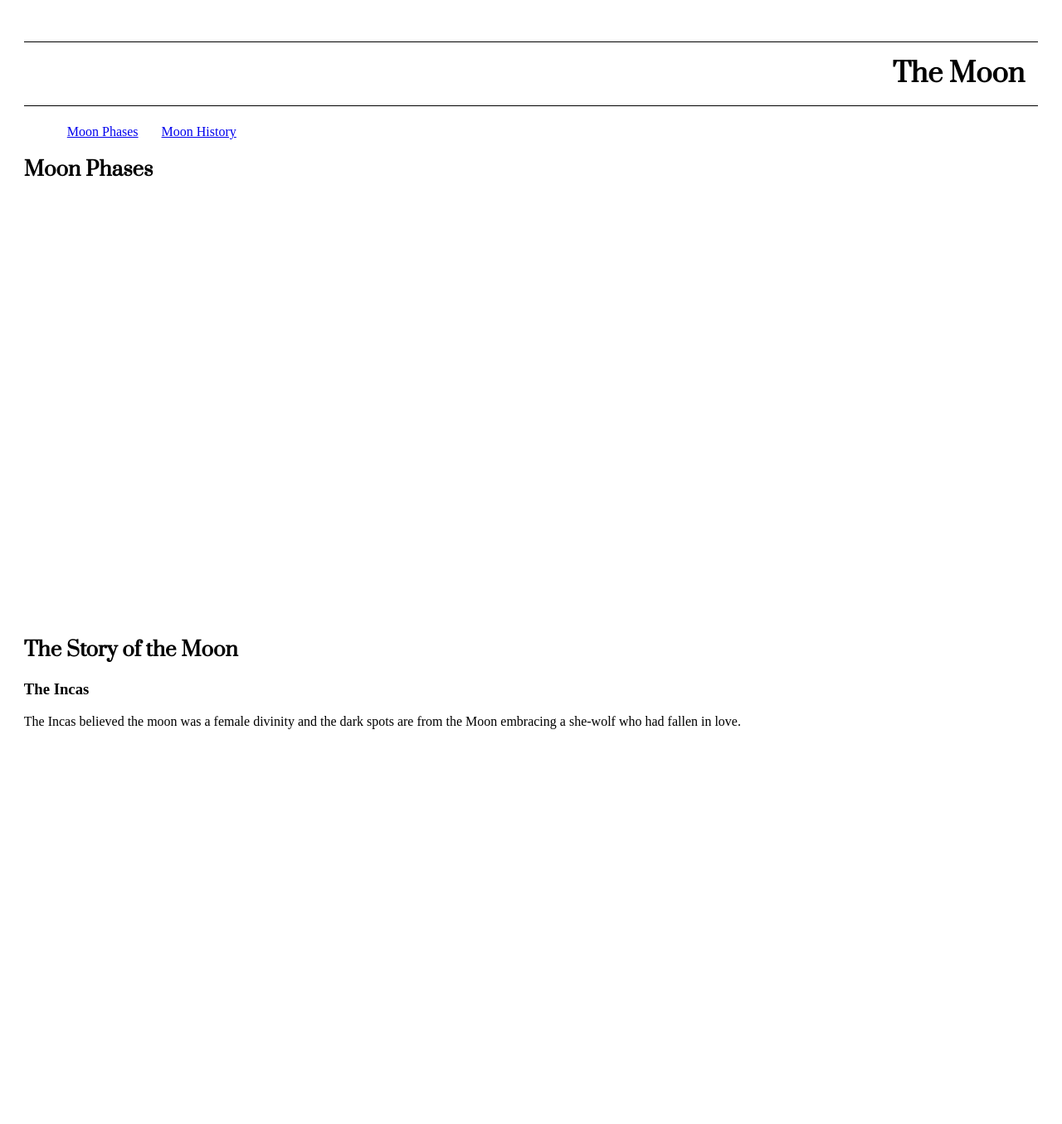
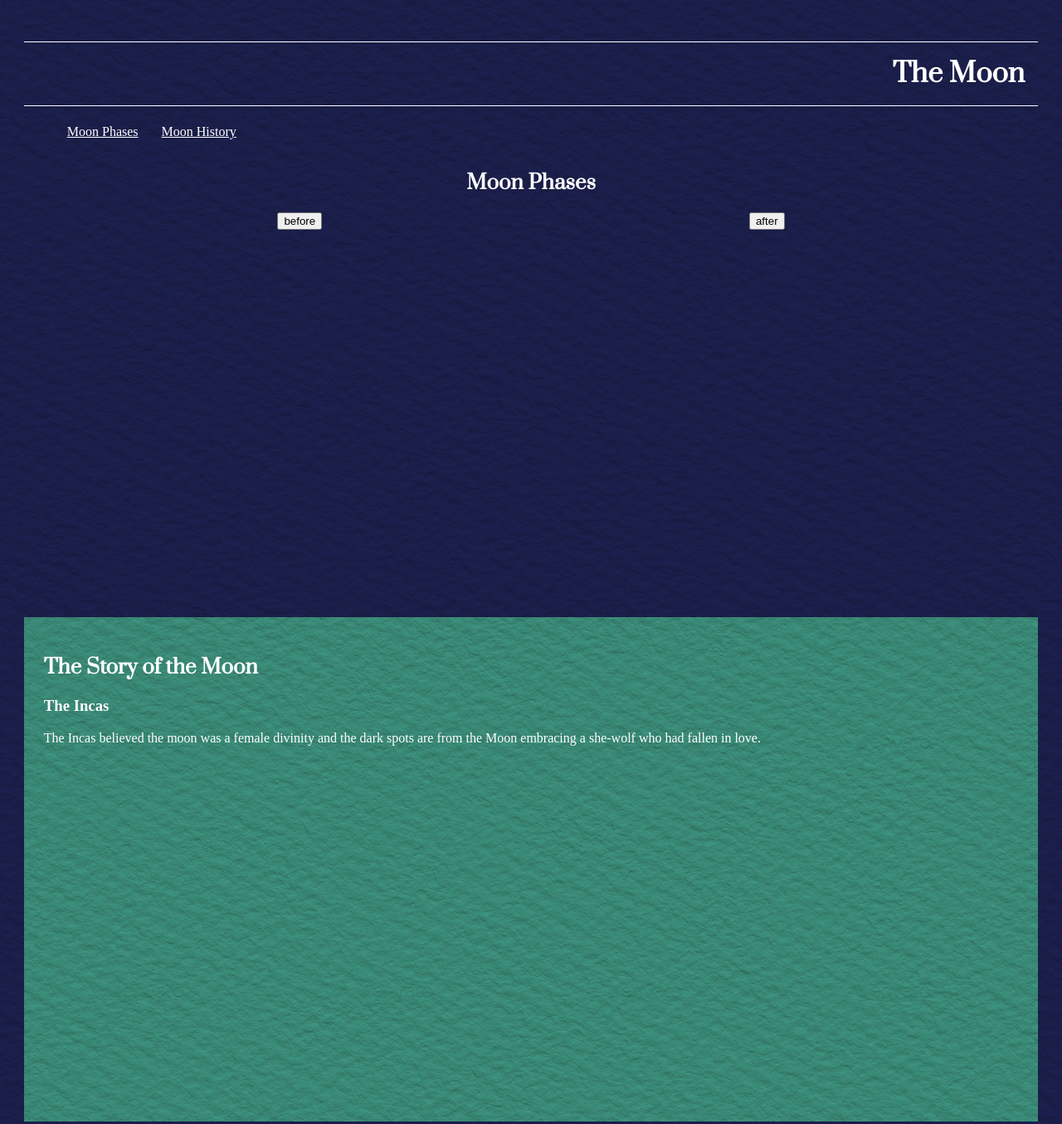
Before and after one commit to LydiaMoo/the_moon, a plain HTML site: page index.html in a window 1280 px wide. Shown: the top 1355 px of the page at 83% size. Drawn offline with Linux system fonts and the light colour scheme; no server answers.

Commit message:
Start to add styling and protoype carousel

```diff
--- a/index.html
+++ b/index.html
@@ -11,7 +11,10 @@
   </head>
   <body>
     <header>
-      <h1>The Moon</h1>
+      <h1>
+        <span id="moon_header"></span>
+        The Moon
+      </h1>
       <nav>
         <ul>
           <li><a href="#moon_phases">Moon Phases</a></li>
@@ -21,6 +24,11 @@
     </header>
     <section id="moon_phases">
       <h2>Moon Phases</h2>
+      <div id="carosel">
+      <button>before</button>
+      <div id="current_data"></div>
+      <button>after</button>
+    </div>
 
     </section>
     <section id="moon_history">
--- a/script.js
+++ b/script.js
@@ -37,13 +37,23 @@ const moonImages = {
 }
 
 fetchCurrentMoonPhase().then((json) => {
-  let currentMoonPhase = json.moonPhase;
-  let imagePhase = moonImages[currentMoonPhase];
-  let text = document.createElement('p');
-  let image = document.createElement("img");
-  image.src=imagePhase;
+  const currentMoonPhase = json.moonPhase;
+  const imagePhase = moonImages[currentMoonPhase];
+
+  const text = document.createElement('p');
   text.innerHTML = currentMoonPhase;
-  const targetElement = document.getElementById('moon_phases');
+
+  const headerText = document.createElement('p');
+  headerText.innerHTML = currentMoonPhase;
+
+  const image = document.createElement('img');
+  image.src = imagePhase;
+
+  const targetElement = document.getElementById('current_data');
   targetElement.appendChild(text);
   targetElement.appendChild(image);
+
+  const headerElement = document.getElementById('moon_header');
+  headerElement.appendChild(headerText);
+  // headerElement.appendChild(image);
 }).catch(e => console.log(e));
--- a/style.css
+++ b/style.css
@@ -9,24 +9,62 @@ font-family: 'Abel', sans-serif; */
 
 body{
   padding: 1.3em;
+  background-image: url("paper.jpeg");
+  background-color: #21265E;
+  background-blend-mode: multiply;
+
 }
 h1{
+
   padding: 0.5em;
   text-align: right;
-  border-top: 1pt black solid;
-  border-bottom: 1pt black solid;
+  color: white;
+  border-top: 1pt white solid;
+  border-bottom: 1pt white solid;
   font-family: 'Prata', serif;
+}
+#moon_header{
+  display: inline-block;
+  float: left;
+  font-size: 10px;
 }
 
 h2{
+  color: white;
   font-family:  'Prata', serif;
 }
 
 li{
+  color: white;
   display: inline;
   padding: 0.75em;
 }
+a{
+  color: white;
+}
 
 section{
+  color: white;
   height: 35em;
 }
+
+#moon_phases{
+  display: flex;
+  flex-direction: column;
+  align-items: center;
+}
+
+#carosel{
+  width: 50%;
+  justify-content: space-between;
+  flex-direction: row;
+  display: flex;
+}
+
+#moon_history{
+  padding: 24px;
+  background-image: url("paper.jpeg");
+  background-color: #48AB97;
+  background-blend-mode: multiply;
+
+}
```
Also changed, not shown: paper.jpeg (added).
